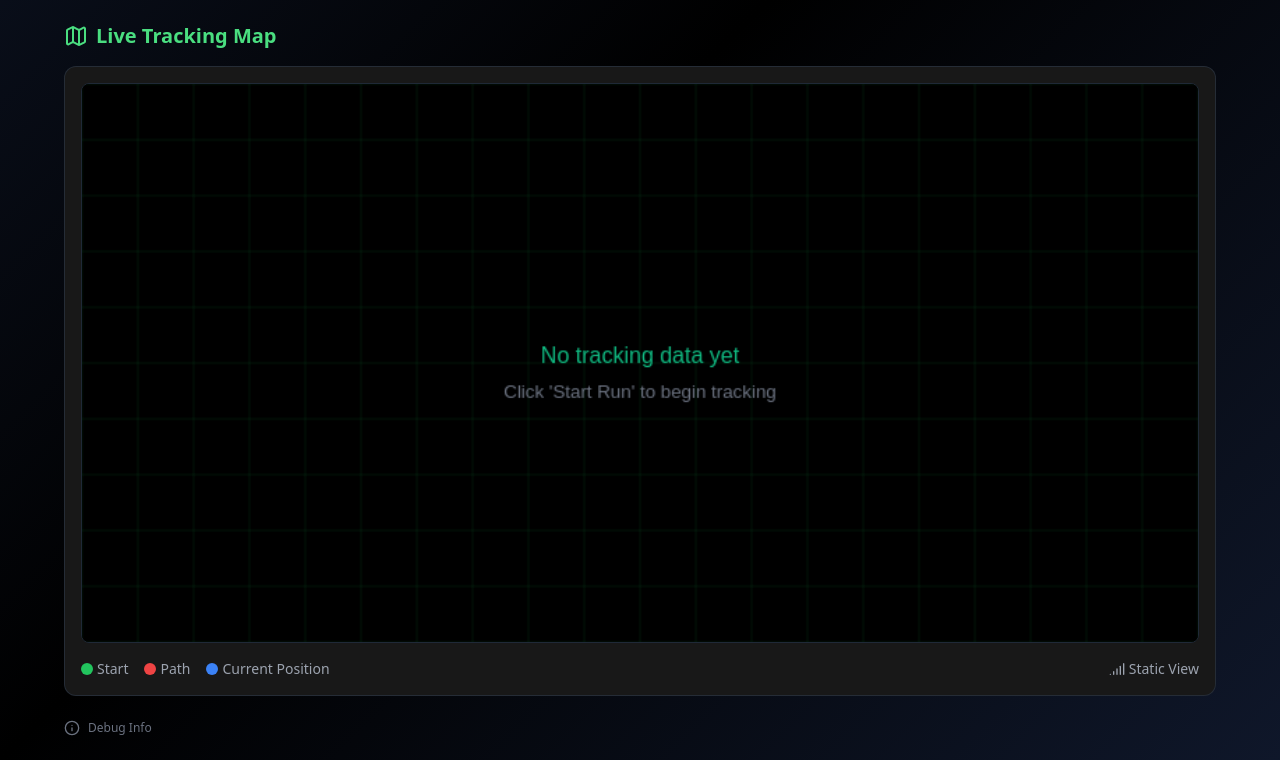
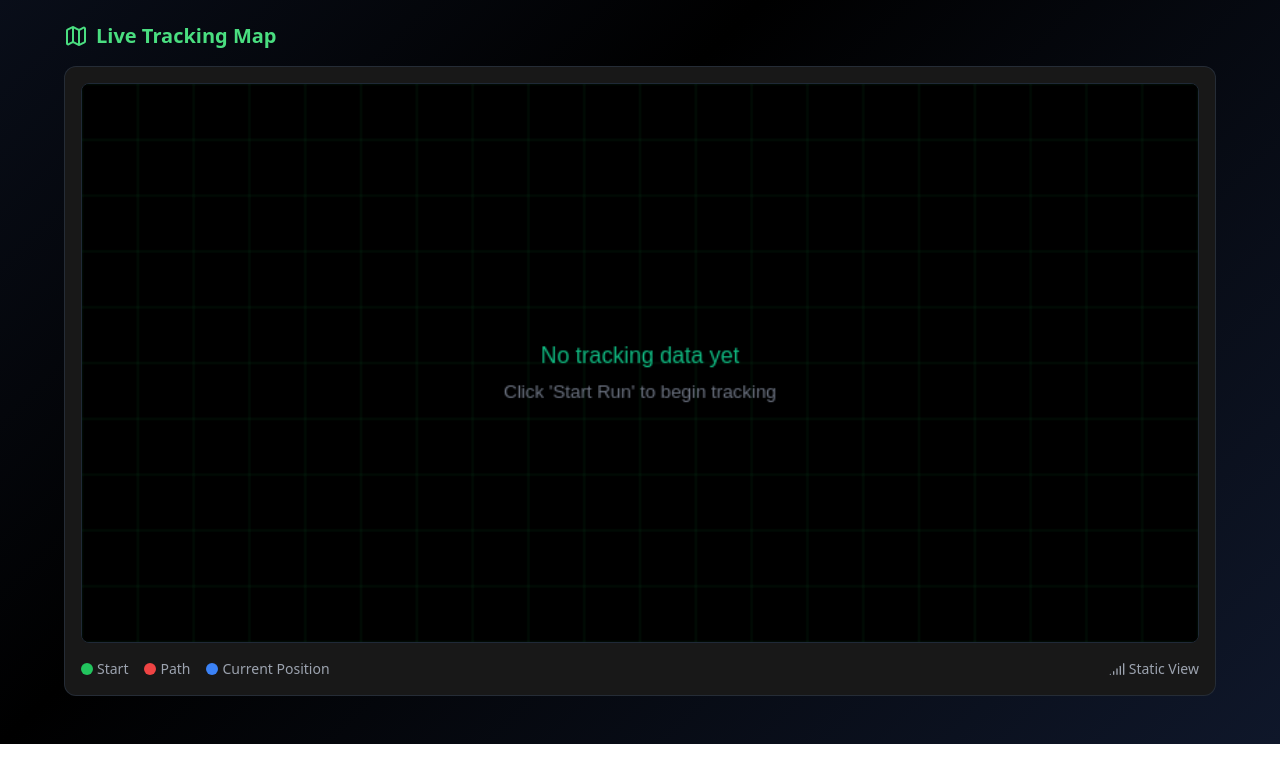
Before and after one commit to mayank543/Smart-Runner, a React (Vite) app: page / in a window 1280 px wide. Shown: the part 506-1266 px from the top of the page. Built offline with nearby package versions, Linux system fonts and the light colour scheme.

Commit message:
remoed debug section

```diff
--- a/src/App.jsx
+++ b/src/App.jsx
@@ -279,18 +279,7 @@ function App() {
           </div>
         </div>
 
-        {/* Debug Info */}
-        <div className="text-xs text-gray-500">
-          <details>
-            <summary className="cursor-pointer hover:text-gray-400 flex items-center gap-2">
-              <Info className="h-4 w-4" />
-              Debug Info
-            </summary>
-            <pre className="mt-2 p-4 bg-gradient-to-br from-slate-800/60 to-slate-900/60 backdrop-blur-sm rounded-lg overflow-auto max-h-40 border border-slate-700/50">
-              {JSON.stringify(sessionPositions, null, 2)}
-            </pre>
-          </details>
-        </div>
+
       </div>
     </div>
   );
```
